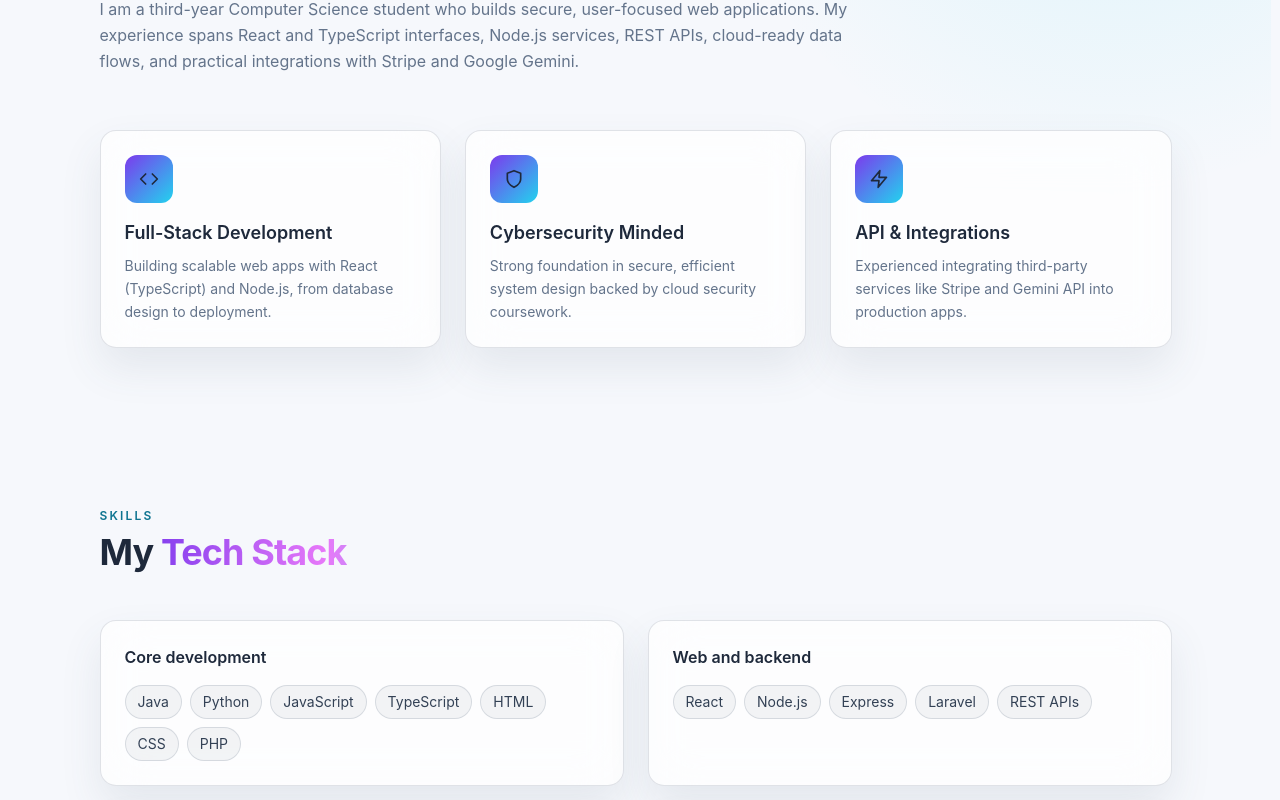
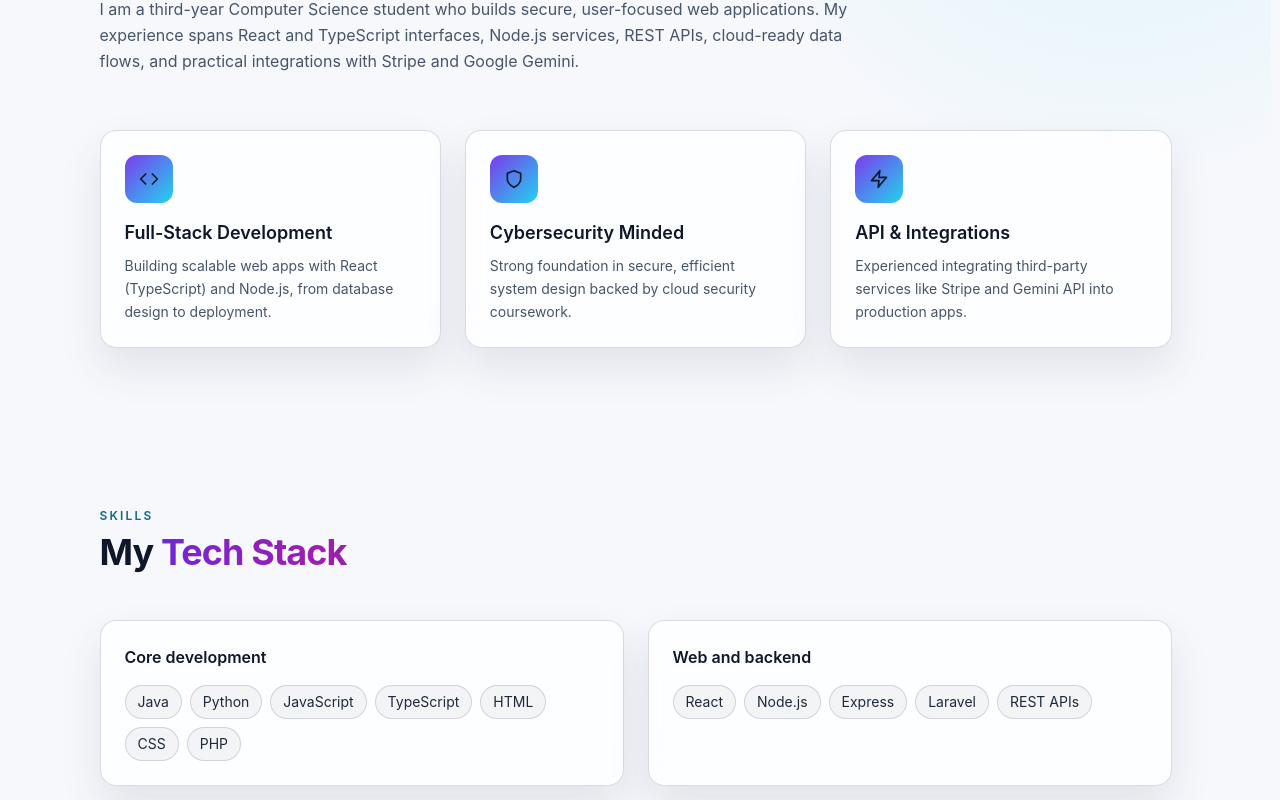
Before and after one commit to PamudithaSilva/My-Portfolio-Pamuditha, a React (Vite) app: page / in a window 1280 px wide. Shown: the part 1060-1860 px from the top of the page. Built offline with nearby package versions, Linux system fonts and the light colour scheme; the HTML template or start-up script is replaced by a standard one.

Commit message:
Enhance light theme styles with updated color palette and improved button interactions for better visual appeal

```diff
--- a/src/index.css
+++ b/src/index.css
@@ -187,7 +187,7 @@
 
 @layer base {
   html.light body {
-    color: #1e293b;
+    color: #0f172a;
   }
 
   html.light .bg-base {
@@ -207,41 +207,50 @@
   }
 
   html.light .text-slate-200 {
-    color: #1e293b;
+    color: #0f172a;
   }
 
   html.light .text-slate-300 {
-    color: #334155;
+    color: #1e293b;
   }
 
   html.light .text-slate-400,
   html.light .text-slate-500 {
-    color: #64748b;
+    color: #475569;
   }
 
   html.light .text-accent2 {
-    color: #0e7490;
+    color: #0f6b82;
+  }
+
+  html.light .gradient-text {
+    background-image: linear-gradient(90deg, #6d28d9, #a21caf, #0f6b82);
+  }
+
+  html.light ::selection {
+    background: #0f6b82;
+    color: #fff;
   }
 
   html.light .glass {
-    background-color: rgba(255, 255, 255, 0.72);
-    border-color: rgba(71, 85, 105, 0.18);
-    box-shadow: 0 20px 42px rgba(71, 85, 105, 0.1);
+    background-color: rgba(255, 255, 255, 0.78);
+    border-color: rgba(51, 65, 85, 0.2);
+    box-shadow: 0 20px 42px rgba(51, 65, 85, 0.11);
   }
 
   html.light .chip,
   html.light .theme-toggle {
-    background-color: rgba(255, 255, 255, 0.72);
-    border-color: rgba(71, 85, 105, 0.2);
-    color: #334155;
+    background-color: rgba(255, 255, 255, 0.78);
+    border-color: rgba(51, 65, 85, 0.24);
+    color: #1e293b;
   }
 
   html.light .border-white\/10 {
-    border-color: rgba(71, 85, 105, 0.16);
+    border-color: rgba(51, 65, 85, 0.18);
   }
 
   html.light .border-white\/20 {
-    border-color: rgba(71, 85, 105, 0.24);
+    border-color: rgba(51, 65, 85, 0.28);
   }
 
   html.light .bg-white\/5 {
@@ -257,6 +266,17 @@
   html.light .hover\:text-white:hover,
   html.light .nav-link-active,
   html.light .nav-mobile-active {
+    color: #0f172a;
+  }
+
+  html.light .btn-outline {
+    border-color: rgba(51, 65, 85, 0.3);
+    color: #0f172a;
+  }
+
+  html.light .btn-outline:hover {
+    background-color: rgba(15, 107, 130, 0.08);
+    border-color: rgba(15, 107, 130, 0.48);
     color: #0f172a;
   }
 
```
